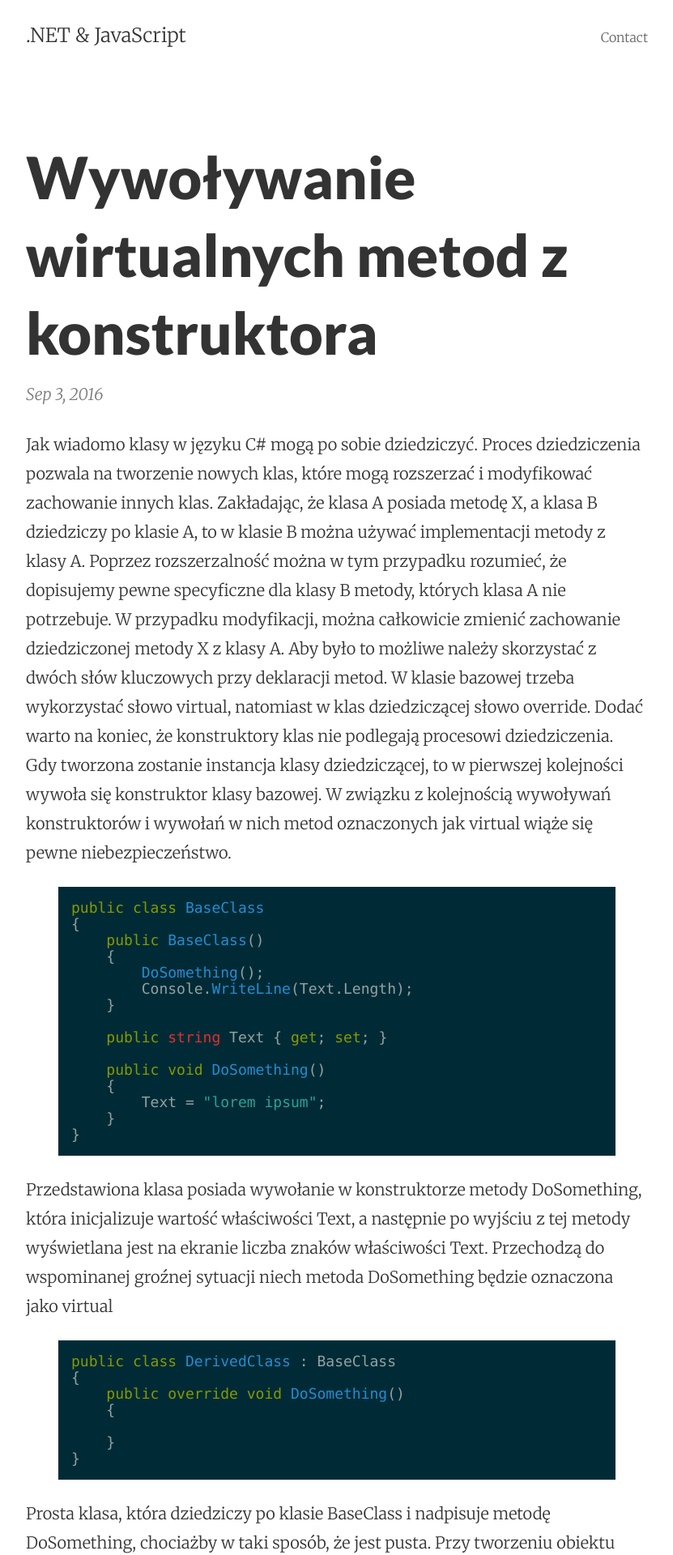
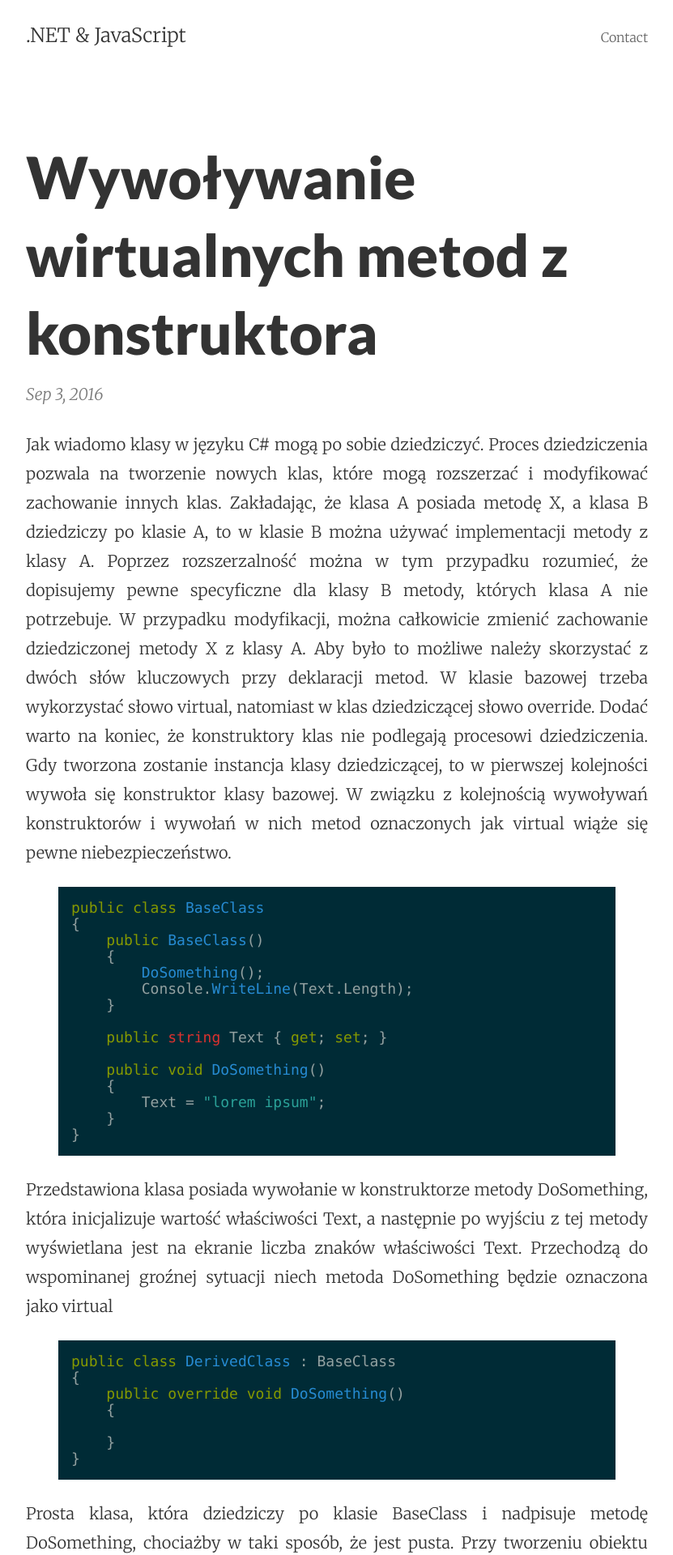
Before and after one commit to karol93/karol93.github.io, a Jekyll site: the page built from _posts/2016-09-03-wywolywanie-wirtualnych-metod-z-konstruktora.markdown, in a window 1280 px wide. Shown: the top 1920 px of the page at 81% size, without its empty margins (224-1055 px from the left). Built offline with Jekyll 4.4.1, drawn with Linux system fonts in a browser that asks for light colours.

Commit message:
Update basscss.css

```diff
--- a/css/basscss.css
+++ b/css/basscss.css
@@ -25,6 +25,10 @@ button, input, select, textarea {
 
 article, aside, details, figcaption, figure, footer, header, main, nav, section, summary {
   display: block;
+}
+
+article{
+  text-align: justify;
 }
 
 body {
```
